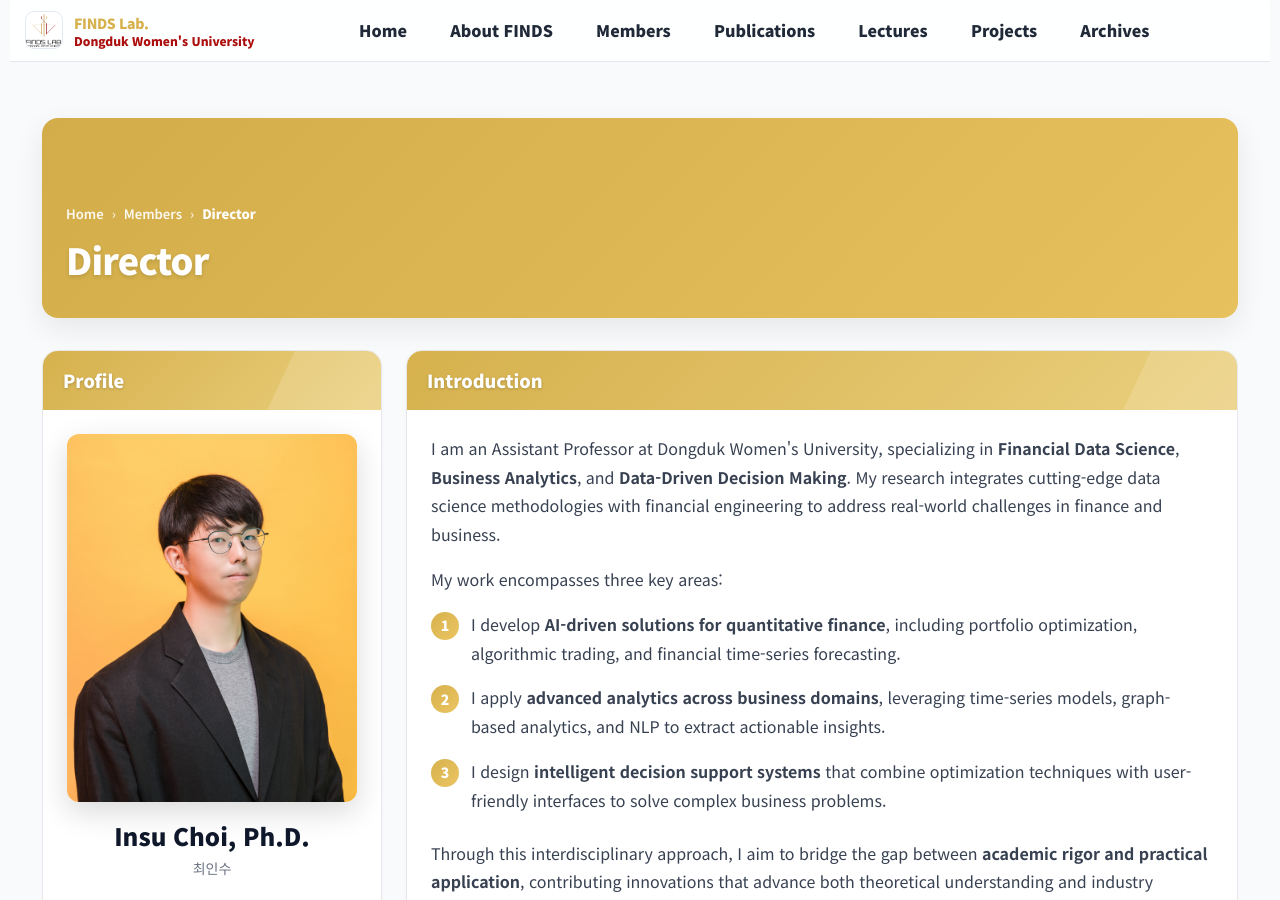
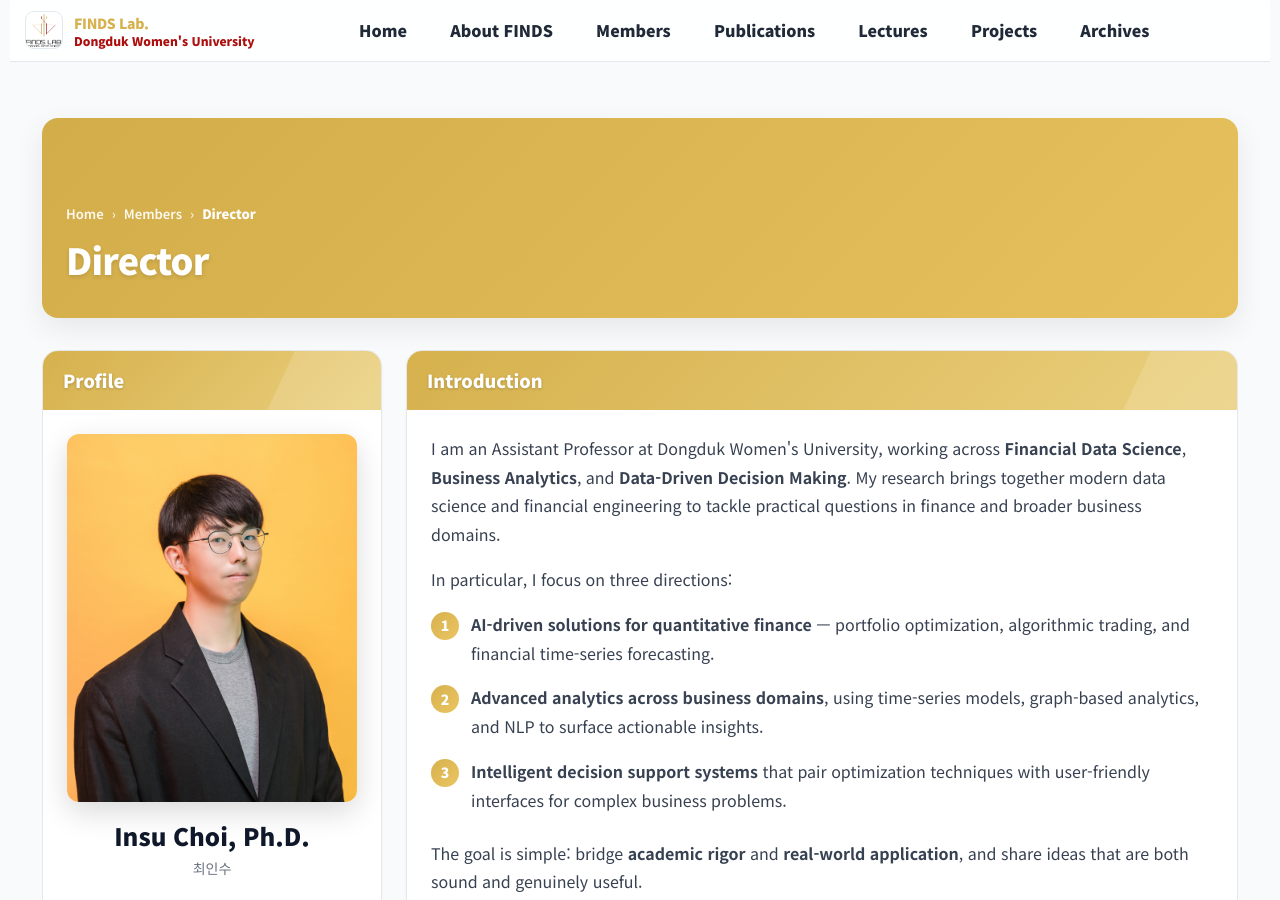
Before and after one commit to FinDS-Lab/site, a Jekyll site: the page built from members-director.html, in a window 1280 px wide and 900 px high. Built offline with Jekyll 4.4.1, drawn with Linux system fonts in a browser that asks for light colours; nearby versions of some CDN libraries; some of the changed text lies outside the part shown.

Commit message:
Update members-director.html

```diff
--- a/members-director.html
+++ b/members-director.html
@@ -2213,50 +2213,50 @@ permalink: /members-director.html
 
    <!-- Main Content -->
    <main>
-
 <!-- Introduction -->
 <div class="director-card">
   <div class="card-head">Introduction</div>
   <div class="card-body">
     <p style="line-height:1.8; color:#374151;">
-      I am an Assistant Professor at Dongduk Women's University, specializing in <b>Financial Data Science</b>, <b>Business Analytics</b>, and <b>Data-Driven Decision Making</b>. My research integrates cutting-edge data science methodologies with financial engineering to address real-world challenges in finance and business.
+      I am an Assistant Professor at Dongduk Women's University, working across <b>Financial Data Science</b>, <b>Business Analytics</b>, and <b>Data-Driven Decision Making</b>.
+      My research brings together modern data science and financial engineering to tackle practical questions in finance and broader business domains.
     </p>
 
     <p style="line-height:1.8; color:#374151; margin-top:1rem;">
-      My work encompasses three key areas:
+      In particular, I focus on three directions:
     </p>
 
     <div style="margin-top:1rem; display:flex; flex-direction:column; gap:1rem;">
       <div style="display:flex; align-items:flex-start; gap:12px;">
         <span style="display:inline-flex; align-items:center; justify-content:center; min-width:28px; height:28px; background:linear-gradient(135deg, #d6b14d, #eac561); color:#fff; font-weight:900; font-size:14px; border-radius:50%; flex-shrink:0; margin-top:2px;">1</span>
         <p style="flex:1; line-height:1.8; color:#374151; margin:0;">
-          I develop <b>AI-driven solutions for quantitative finance</b>, including portfolio optimization, algorithmic trading, and financial time-series forecasting.
+          <b>AI-driven solutions for quantitative finance</b> — portfolio optimization, algorithmic trading, and financial time-series forecasting.
         </p>
       </div>
 
       <div style="display:flex; align-items:flex-start; gap:12px;">
         <span style="display:inline-flex; align-items:center; justify-content:center; min-width:28px; height:28px; background:linear-gradient(135deg, #d6b14d, #eac561); color:#fff; font-weight:900; font-size:14px; border-radius:50%; flex-shrink:0; margin-top:2px;">2</span>
         <p style="flex:1; line-height:1.8; color:#374151; margin:0;">
-          I apply <b>advanced analytics across business domains</b>, leveraging time-series models, graph-based analytics, and NLP to extract actionable insights.
+          <b>Advanced analytics across business domains</b>, using time-series models, graph-based analytics, and NLP to surface actionable insights.
         </p>
       </div>
 
       <div style="display:flex; align-items:flex-start; gap:12px;">
         <span style="display:inline-flex; align-items:center; justify-content:center; min-width:28px; height:28px; background:linear-gradient(135deg, #d6b14d, #eac561); color:#fff; font-weight:900; font-size:14px; border-radius:50%; flex-shrink:0; margin-top:2px;">3</span>
         <p style="flex:1; line-height:1.8; color:#374151; margin:0;">
-          I design <b>intelligent decision support systems</b> that combine optimization techniques with user-friendly interfaces to solve complex business problems.
+          <b>Intelligent decision support systems</b> that pair optimization techniques with user-friendly interfaces for complex business problems.
         </p>
       </div>
     </div>
 
     <p style="line-height:1.8; color:#374151; margin-top:1.5rem;">
-      Through this interdisciplinary approach, I aim to bridge the gap between <b>academic rigor and practical application</b>, contributing innovations that advance both theoretical understanding and industry practice in financial data science.
+      The goal is simple: bridge <b>academic rigor</b> and <b>real-world application</b>, and share ideas that are both sound and genuinely useful.
     </p>
   </div>
 </div>
 
-     <!-- Research Interests -->
-     <div class="director-card">
+<!-- Research Interests -->
+<div class="director-card">
   <div class="card-head">Research Interests</div>
   <div class="card-body">
 
@@ -2268,15 +2268,15 @@ permalink: /members-director.html
       <div class="ri-content">
         <ul class="ri-list">
           <li>
-            <div class="ri-list-title">AI in Quantitative Finance & Asset Management</div>
+            <div class="ri-list-title">AI in Quantitative Finance &amp; Asset Management</div>
             <div class="ri-list-desc">인공지능을 활용한 포트폴리오 최적화, 자산 배분, 알고리즘 트레이딩</div>
           </li>
           <li>
-            <div class="ri-list-title">Financial Time-Series Modeling & Forecasting</div>
+            <div class="ri-list-title">Financial Time-Series Modeling &amp; Forecasting</div>
             <div class="ri-list-desc">변동성 예측, 국면 전환 모형, 선·후행 관계 분석, 수익률 예측 등 금융 시계열 모형 연구</div>
           </li>
           <li>
-            <div class="ri-list-title">Household Finance & Behavioral Decision Modeling</div>
+            <div class="ri-list-title">Household Finance &amp; Behavioral Decision Modeling</div>
             <div class="ri-list-desc">가계 금융과 투자자 행동 분석, 행동재무학 기반 의사결정 모형화</div>
           </li>
         </ul>
@@ -2291,12 +2291,12 @@ permalink: /members-director.html
       <div class="ri-content">
         <ul class="ri-list">
           <li>
-            <div class="ri-list-title">Cross-Domain Analytics & Value Creation</div>
-            <div class="ri-list-desc">다양한 산업과 분야에서의 데이터 분석을 통한 위험 관리, 고객 행동 분석, 성과 평가, 시장 가치 창출</div>
+            <div class="ri-list-title">Cross-Domain &amp; Convergent Analytics</div>
+            <div class="ri-list-desc">다양한 산업과 분야 간의 결합과 융합을 통한 데이터 분석</div>
           </li>
           <li>
-            <div class="ri-list-title">Data Visualization & Interpretability in Business Analytics</div>
-            <div class="ri-list-desc">복잡한 데이터를 직관적으로 표현하고 해석 가능성을 높이는 시각화 기법</div>
+            <div class="ri-list-title">Data Visualization &amp; Transparency in Business Analytics</div>
+            <div class="ri-list-desc">복잡한 데이터를 직관적으로 표현하고 투명성을 높이는 시각화 기법</div>
           </li>
           <li>
             <div class="ri-list-title">Business Insights from Data Science Techniques</div>
@@ -2314,11 +2314,11 @@ permalink: /members-director.html
       <div class="ri-content">
         <ul class="ri-list">
           <li>
-            <div class="ri-list-title">Trustworthy Decision Systems & Optimization</div>
+            <div class="ri-list-title">Trustworthy Decision Systems &amp; Optimization</div>
             <div class="ri-list-desc">신뢰할 수 있는 의사결정 시스템 설계와 최적화 기법</div>
           </li>
           <li>
-            <div class="ri-list-title">Risk-Aware & User-Friendly Decision Tools</div>
+            <div class="ri-list-title">Risk-Aware &amp; User-Friendly Decision Tools</div>
             <div class="ri-list-desc">금융·경영 위험을 반영하고 사용자 친화성을 갖춘 의사결정 도구</div>
           </li>
           <li>
```
